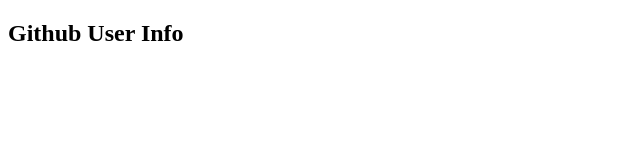
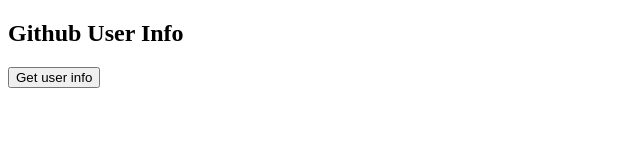
Before and after one commit to tombo-gokuraku/jsprimer_ajax, a plain HTML site: page index.html in a window 1280 px wide. Shown: the whole page, without its empty margins (0-640 px from the left). Drawn offline with Linux system fonts and the light colour scheme.

Commit message:
add fetchUserInfo button

```diff
--- a/index.html
+++ b/index.html
@@ -7,6 +7,7 @@
   </head>
   <body>
     <h2>Github User Info</h2>
+    <button onclick="fetchUserInfo('js-primer-example');">Get user info</button>
     <script src="index.js" charset="utf-8"></script>
   </body>
 </html>
```
